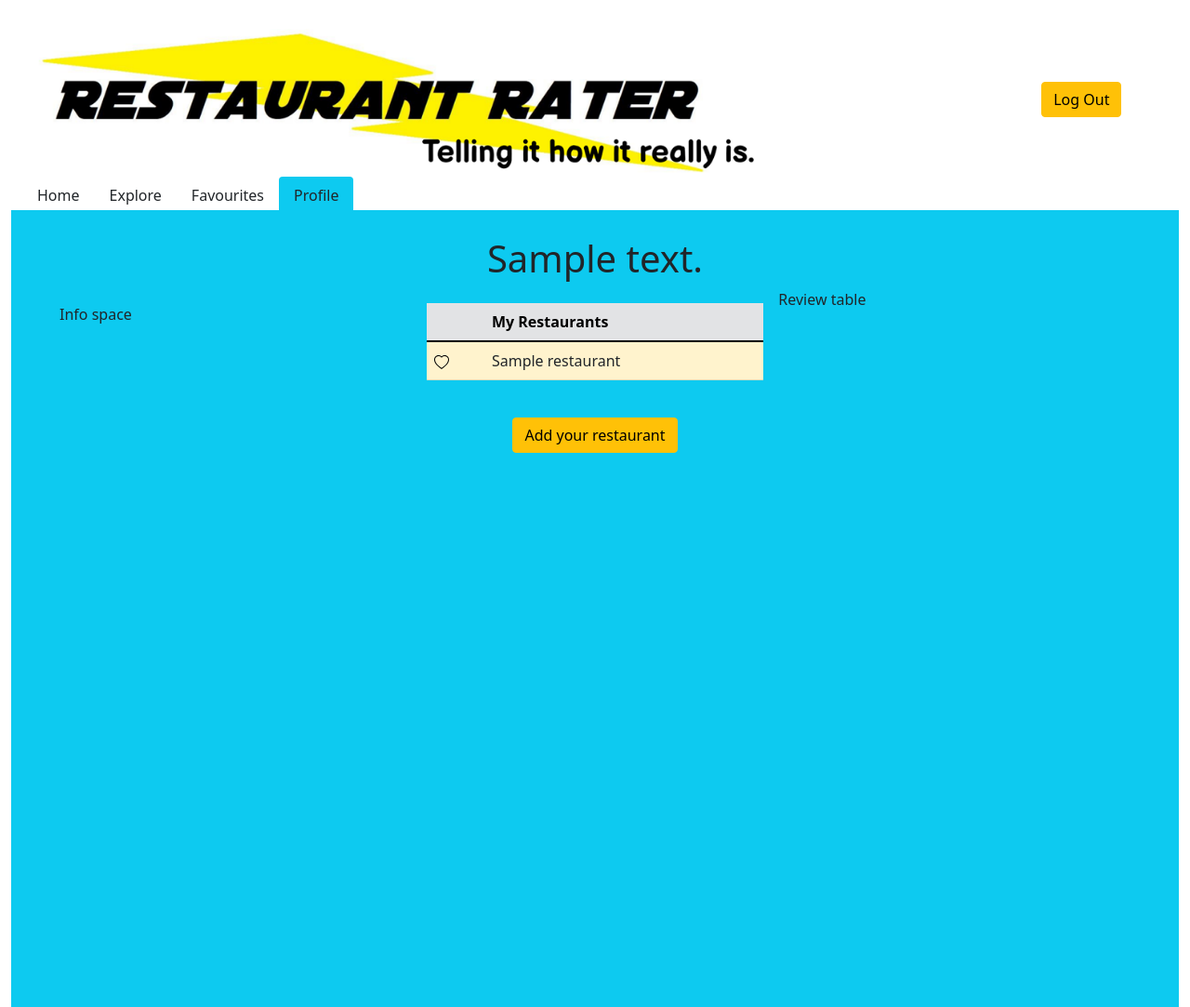
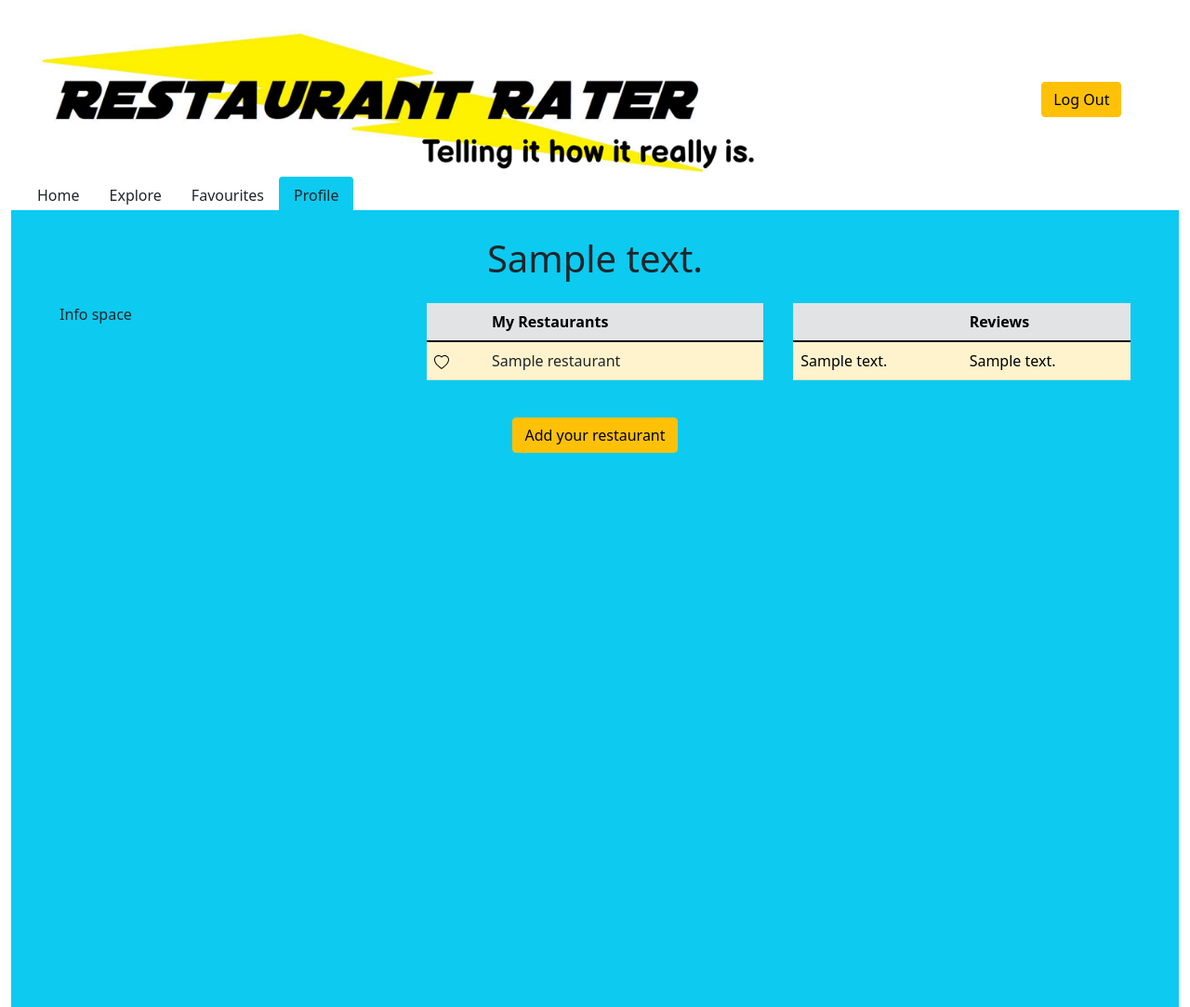
Before and after one commit to DanielVenter/RestaurantRater, a Django app: template templates/RestaurantRaterApp/profile.html in a window 1280 px wide. Shown: the top 1083 px of the page at 93% size. Run offline with Django 4.2, Linux system fonts and the light colour scheme; a user stored in the database is signed in; tables that the repository leaves empty hold one stand-in row (values such as "Sample post"); the template is opened without the code that fills it: most values are stand-ins (such as "Sample title", 1, 10 or a date in 2020); data that the repository does not hold is empty.

Commit message:
profile reviews working
profile now displays list of reviews the user has left

```diff
--- a/templates/RestaurantRaterApp/profile.html
+++ b/templates/RestaurantRaterApp/profile.html
@@ -59,12 +59,32 @@
 
             </div>
         </div>
-        <div class="col-md-4 p-0 h-100">
+        <div class="col-md-4 p-3 h-100">
             <div class="overflow-auto mh-100">
 
                 <!--- table of users reviews --->
-                <div class="row mw-100 p-0 m-0" >
-                    Review table
+                <div class="row mw-100 nospace" >
+                    {% if comments %}
+                        <table class="table table-secondary table-hover">
+                            <thead>
+                                <tr>
+                                    <th scope="col"></th>
+                                    <th scope="col">Reviews</th>
+                                </tr>
+                            </thead>
+                            <tbody>
+                                {% for commenter, review in comments.items %}
+                                    <!-- alternate cyan and yellow rows -->
+                                    <tr class="{% get_row_colour forloop.counter %}">
+                                        <td>{{ commenter }}</td>
+                                        <td>{{ review }}</td>
+                                    </tr>
+                                {% endfor %}
+                            </tbody>
+                        </table>
+                    {% else %}
+                        <strong>You haven't commented on any restaurants yet!</strong><br />
+                    {% endif %}
                 </div>
 
             </div>
--- a/templates/RestaurantRaterApp/restaurant.html
+++ b/templates/RestaurantRaterApp/restaurant.html
@@ -87,7 +87,7 @@
             <div class="overflow-auto" style="max-height:650px">
 
                 <!--- table of reviews --->
-                <div class="row mw-100 p-0 m-0" >
+                <div class="row mw-100 nospace" >
                     {% if restaurant.comments %}
                         <table class="table table-secondary table-hover">
                             <thead>
```
